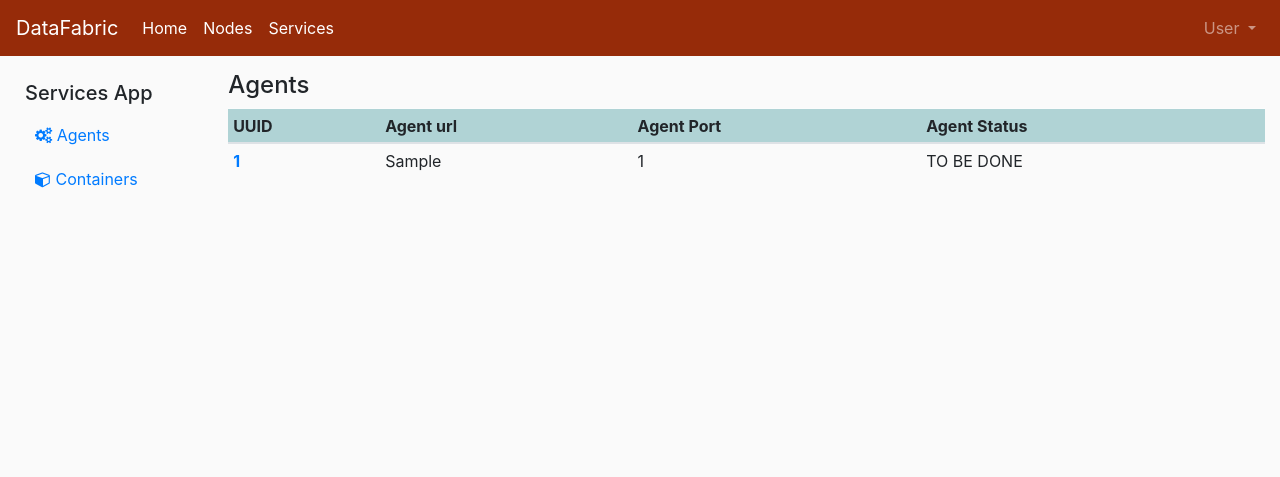
After one commit to Demo-Smart-Factory-Concordia-University/OpenFactory, a Flask app: page /services/agents in a window 1280 px wide. The commit adds this page. Shown: the top 477 px of the page. Run offline with Flask 3, Linux system fonts and the light colour scheme; a user stored in the database is signed in; tables that the repository leaves empty hold one stand-in row (values such as "Sample post"); some libraries are stand-ins or nearby versions.

Commit message:
Add services blueprint

```diff
--- a/openfactory/datafabric/app/__init__.py
+++ b/openfactory/datafabric/app/__init__.py
@@ -39,6 +39,10 @@ def create_app(config_class=Config):
     from openfactory.datafabric.app.infra import bp as infra_blueprint
     app.register_blueprint(infra_blueprint, url_prefix='/infra')
 
+    # services blueprint
+    from openfactory.datafabric.app.services import bp as services_blueprint
+    app.register_blueprint(services_blueprint, url_prefix='/services')
+
     # admin app
     admin.init_app(app)
     admin.add_view(AgentView(Agent, db.session))
--- /dev/null
+++ b/openfactory/datafabric/app/main/static/css/sidebar.css
@@ -0,0 +1,22 @@
+#sidebar {
+    padding: 10px;
+    min-width: 210px;
+    max-width: 210px;
+    #min-height: 100vh;
+    #background: #962B09;
+    #color: #FFFFFF;
+}
+
+
+#sidebar ul p {
+    #color: #fff;
+    padding: 10px;
+}
+
+
+#sidebar ul li a {
+    padding: 10px;
+    #font-size: 1.1em;
+    display: block;
+    #color: #FFFFFF;
+}
--- a/openfactory/datafabric/app/main/templates/base.html
+++ b/openfactory/datafabric/app/main/templates/base.html
@@ -10,6 +10,9 @@
            <title>DataFabric</title>
         {% endif %}
 
+        <!-- Font Awesome 4 CSS -->
+        <link rel="stylesheet" href="https://cdnjs.cloudflare.com/ajax/libs/font-awesome/4.7.0/css/font-awesome.min.css">
+
         <!-- Bootstrap CSS -->
         <link
             rel="stylesheet"
@@ -19,6 +22,9 @@
 
         <!-- Base CSS -->
         <link rel="stylesheet" href="{{ url_for('main.static', filename='css/base.css') }}">
+
+        <!-- Sidebar CSS -->
+        <link rel="stylesheet" href="{{ url_for('main.static', filename='css/sidebar.css') }}">
 
     </head>
 
--- a/openfactory/datafabric/app/main/templates/navbar.html
+++ b/openfactory/datafabric/app/main/templates/navbar.html
@@ -15,6 +15,9 @@
       </li>
       <li class="nav-item">
           <a class="nav-link" style="color: #FFFFFF" href="{{ url_for('infra.nodes') }}">Nodes</a>
+      </li>
+      <li class="nav-item">
+          <a class="nav-link" style="color: #FFFFFF" href="{{ url_for('services.home') }}">Services</a>
       </li>
     </ul>
 
--- /dev/null
+++ b/openfactory/datafabric/app/services/agents/agents_view.py
@@ -0,0 +1,24 @@
+"""
+DataFabric Agents list view
+"""
+from sqlalchemy import select
+from flask import render_template
+from flask.views import View
+from flask_login import login_required
+from openfactory.models.agents import Agent
+from openfactory.datafabric.app import db
+
+
+class AgentList(View):
+    """
+    Agents list view
+    """
+
+    decorators = [login_required]
+
+    def dispatch_request(self):
+        query = select(Agent)
+        agents = db.session.scalars(query)
+        return render_template("agents/agents_list.html",
+                               agents=agents,
+                               title='Agents')
--- /dev/null
+++ b/openfactory/datafabric/app/services/templates/agents/agents_list.html
@@ -0,0 +1,32 @@
+{% extends "servicesBase.html" %}
+
+{% block content %}
+  <h4>Agents</h4>
+
+  <div class="table-responsive">
+    <table class="table table-striped table-hover table-sm ">
+      <thead class="table-light">
+        <tr style="background-color: #b0d3d5; padding: 5px">
+           <th scope="col">UUID</th>
+           <th scope="col">Agent url</th>
+           <th scope="col">Agent Port</th>
+           <th scope="col">Agent Status</th>
+        </tr>
+      </thead>
+
+      <tbody>
+        <tr style="transform: rotate(0);">
+        {% for agent in agents %}
+        <tr>
+          <th><a href="#">{{ agent.uuid }}</th>
+          <td>{{ agent.agent_url }}</td>
+          <td>{{ agent.agent_port }}</td>
+          <td>{{ agent.status }}</td>
+        </tr>
+        {% endfor %}
+      </tbody>
+
+    </table>
+
+  </div>
+{% endblock content %}
--- /dev/null
+++ b/openfactory/datafabric/app/services/templates/servicesBase.html
@@ -0,0 +1,23 @@
+{% extends "base.html" %}
+
+{% block app_content %}
+
+  <!-- Two columns layout -->
+  <div class="container-fullwidth" style="padding: 10px;">
+    <div class="row">
+
+      <!-- Sidebar -->
+      <div class="col-lg-2" >
+        {% include 'sidebar.html' %}
+      </div>
+
+      <!-- Main content -->
+      <div class="col-lg-10">
+        {% block content %}
+        {% endblock content %}
+      </div>
+
+    </div>
+  </div>
+
+{% endblock app_content %}
--- /dev/null
+++ b/openfactory/datafabric/app/services/templates/sidebar.html
@@ -0,0 +1,9 @@
+<nav id="sidebar">
+  <ul class="list-unstyled components">
+     <h5>Services App</h5>
+     <li>
+         <a href="{{ url_for('services.agents') }}"><i class="fa fa-cogs"></i> Agents</a>
+         <a href="{{ url_for('services.containers') }}"><i class="fa fa-cube"></i> Containers</a>
+     </li>
+  </ul>
+</nav>
```
Also changed, not shown: openfactory/datafabric/app/services/__init__.py (added, +19 -0 lines), openfactory/datafabric/app/services/agents/agent_mtconnect.py (added, +12 -0 lines), openfactory/datafabric/app/services/containers/containers_view.py (added, +24 -0 lines), openfactory/datafabric/app/services/routes.py (added, +19 -0 lines), openfactory/datafabric/app/services/templates/containers/containers_list.html (added, +34 -0 lines).
